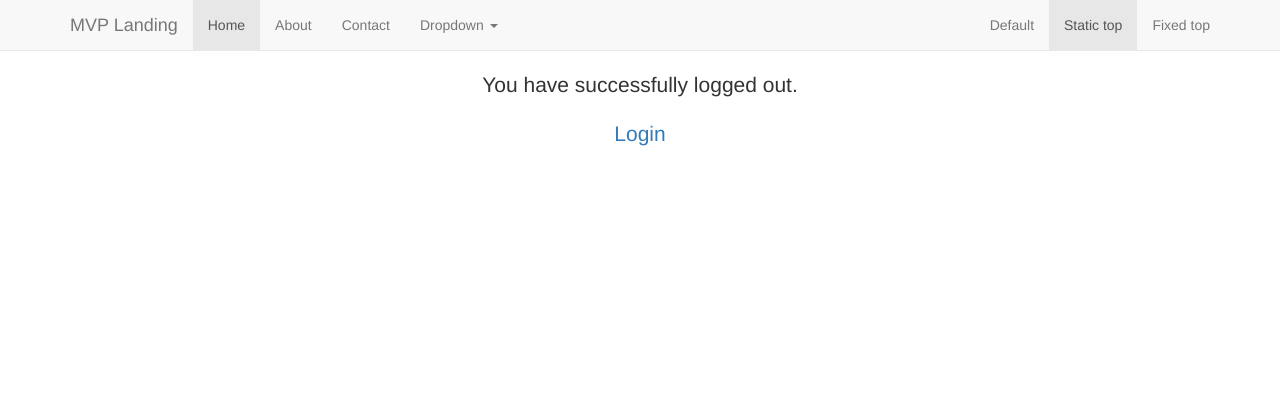
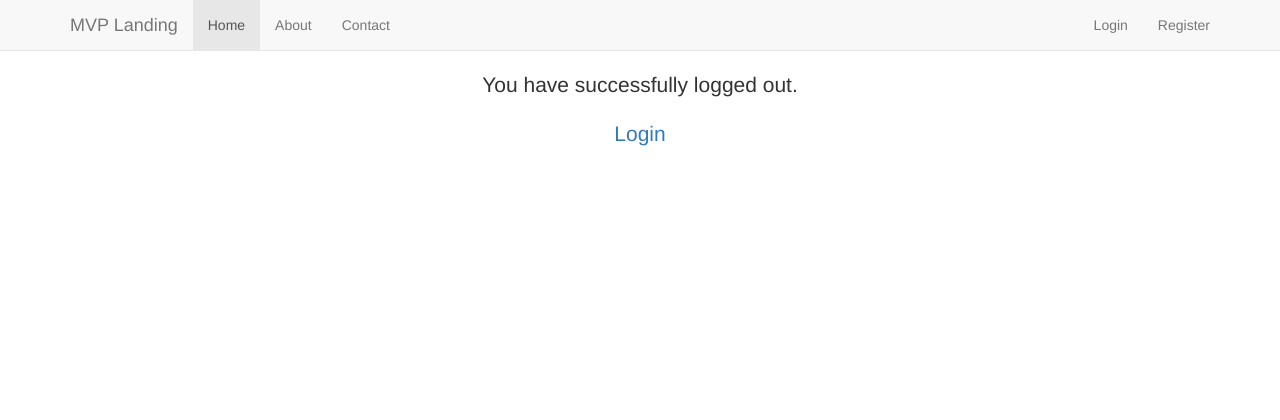
Before and after one commit to timy116/Try-Django-18, a Django app: template src/templates/registration/logout.html in a window 1280 px wide. Shown: the top 420 px of the page. Run offline with Django 3.2, Linux system fonts and the light colour scheme; the template is opened without the code that fills it, so the values that code supplies are empty; some libraries are stand-ins or nearby versions.

Commit message:
Add login logout register on nav-bar

```diff
--- a/src/django18/settings.py
+++ b/src/django18/settings.py
@@ -129,3 +129,4 @@ ACCOUNT_ACTIVATION_DAYS = 7
 # when they click on the activation link in their email. Defaults to False.
 REGISTRATION_AUTO_LOGIN = True
 SITE_ID = 1
+LOGIN_REDIRECT_URL = '/newsletter/'
--- a/src/templates/nav-bar.html
+++ b/src/templates/nav-bar.html
@@ -15,23 +15,14 @@
         <li class="active"><a href="#">Home</a></li>
         <li><a href="{% url 'about' %}">About</a></li>
         <li><a href="{% url 'newsletter:contact' %}">Contact</a></li>
-        <li class="dropdown">
-          <a href="#" class="dropdown-toggle" data-toggle="dropdown" role="button" aria-haspopup="true" aria-expanded="false">Dropdown <span class="caret"></span></a>
-          <ul class="dropdown-menu">
-            <li><a href="#">Action</a></li>
-            <li><a href="#">Another action</a></li>
-            <li><a href="#">Something else here</a></li>
-            <li role="separator" class="divider"></li>
-            <li class="dropdown-header">Nav header</li>
-            <li><a href="#">Separated link</a></li>
-            <li><a href="#">One more separated link</a></li>
-          </ul>
-        </li>
       </ul>
       <ul class="nav navbar-nav navbar-right">
-        <li><a href="../navbar/">Default</a></li>
-        <li class="active"><a href="./">Static top <span class="sr-only">(current)</span></a></li>
-        <li><a href="../navbar-fixed-top/">Fixed top</a></li>
+        {% if request.user.is_authenticated %}
+        <li><a href="{% url 'auth_logout' %}">Logout</a></li>
+        {% else %}
+        <li><a href="{% url 'auth_login' %}">Login</a></li>
+        {% endif %}
+        <li><a href="{% url 'registration_register' %}">Register</a></li>
       </ul>
     </div><!--/.nav-collapse -->
   </div>
```
